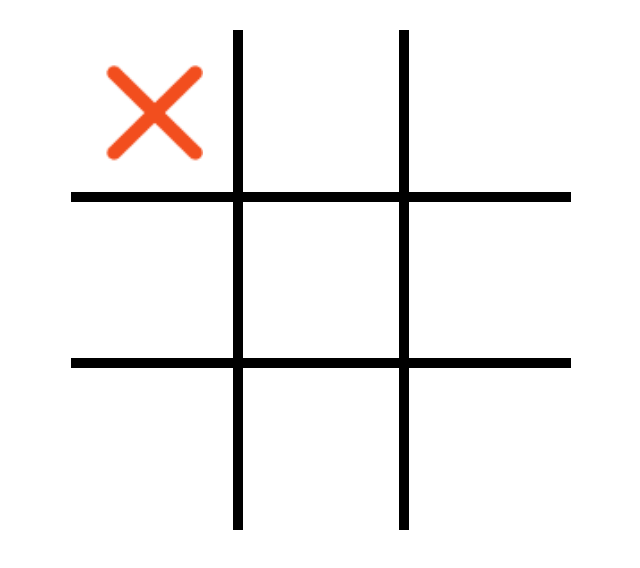
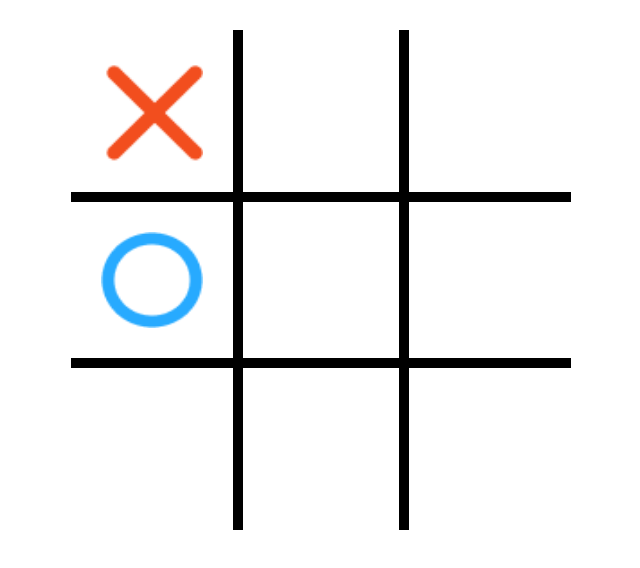
Before and after one commit to Abdullah0f/tic-tac-toe, a React (Create React App) app: page / in a window 1280 px wide. Both pictures are taken after a click on the element 473 px from the left and 113 px from the top of the page. Shown: the top 568 px of the page, without its empty margins (319-959 px from the left). Built offline with nearby package versions, Linux system fonts and the light colour scheme.

Commit message:
optimizes

```diff
--- a/src/App.css
+++ b/src/App.css
@@ -3,6 +3,12 @@ display:none;
 }
  .o{
 display:none;
+}
+.x.show{
+display:inline;
+}
+ .o.show{
+display:inline;
 }
 .board{
   width: 500px;
@@ -18,16 +24,16 @@ display:none;
   cursor: pointer;
 }
 
-#cell-1,#cell-4,#cell-7{
+#cell-0,#cell-3,#cell-6{
   border-left: none;
 }
-#cell-3,#cell-6,#cell-9{
+#cell-2,#cell-5,#cell-8{
   border-right: none;
 }
-#cell-1,#cell-2,#cell-3{
+#cell-0,#cell-1,#cell-2{
   border-top: none;
 }
-#cell-7,#cell-8,#cell-9{
+#cell-6,#cell-7,#cell-8{
   border-bottom: none;
 }
 
--- a/src/App.js
+++ b/src/App.js
@@ -1,17 +1,28 @@
 import { checkWinner } from "./utils/functions";
+import { AiTurn } from "./utils/Ai";
 import "./App.css";
 import Board from "./components/board";
-import { useState } from "react";
+import { useEffect, useState } from "react";
 
 function App() {
   const X = "X";
   const O = "O";
   const [turn, setTurn] = useState(X);
+  const [gameMode, setGameMode] = useState("singleplayer");
   const [gameBoard, setGameBoard] = useState([0, 0, 0, 0, 0, 0, 0, 0, 0]);
+  useEffect(() => {
+    if (gameBoard.every((cell) => cell === 0)) return;
+    if (checkWinner(gameBoard)) finish("win");
+    else if (gameBoard.every((cell) => cell !== 0)) finish("draw");
+    else setTurn((t) => (t === X ? O : X));
+  }, [gameBoard]);
 
-  const showElement = (element) => {
-    element.style.display = "inline";
-  };
+  useEffect(() => {
+    if (gameMode === "singleplayer" && turn === O) {
+      setGameBoard(AiTurn(gameBoard));
+    }
+  }, [turn]);
+
   const finish = async (type) => {
     await new Promise((r) => setTimeout(r, 50));
     type === "win" ? alert(`${turn} wins!`) : alert("Draw!");
@@ -20,34 +31,20 @@ function App() {
   const reset = () => {
     setGameBoard([0, 0, 0, 0, 0, 0, 0, 0, 0]);
     setTurn(X);
-    const cells = document.querySelectorAll(".cell");
-    cells.forEach((cell) => {
-      cell.querySelector(".x").style.display = "none";
-      cell.querySelector(".o").style.display = "none";
-    });
   };
+
   const handleClick = ({ target }) => {
     if (
       !target.classList.contains("cell") ||
-      gameBoard[target.id.slice(-1) - 1] != 0
+      gameBoard[target.id.slice(-1)] !== 0
     )
       return;
 
     const gameBoardCopy = [...gameBoard];
-    gameBoardCopy[target.id.slice(-1) - 1] = turn === X ? 1 : -1;
+    gameBoardCopy[target.id.slice(-1)] = turn === X ? 1 : -1;
     setGameBoard(gameBoardCopy);
-
-    turn === X
-      ? showElement(target.querySelector(".x"))
-      : showElement(target.querySelector(".o"));
-
-    if (checkWinner(gameBoardCopy)) {
-      finish("win");
-    }
-    if (gameBoardCopy.every((cell) => cell !== 0)) finish("draw");
-    setTurn(turn === X ? O : X);
   };
-  return <Board onClick={handleClick} />;
+  return <Board onClick={handleClick} gameBoard={gameBoard} />;
 }
 
 export default App;
--- a/src/components/board.jsx
+++ b/src/components/board.jsx
@@ -1,10 +1,10 @@
 import Column from "./column";
-const Board = ({ onClick }) => {
+const Board = ({ onClick, gameBoard }) => {
   return (
     <div className="board">
-      <Column indexes={[1, 4, 7]} onClick={onClick} />
-      <Column indexes={[2, 5, 8]} onClick={onClick} />
-      <Column indexes={[3, 6, 9]} onClick={onClick} />
+      <Column indexes={[0, 3, 6]} onClick={onClick} gameBoard={gameBoard} />
+      <Column indexes={[1, 4, 7]} onClick={onClick} gameBoard={gameBoard} />
+      <Column indexes={[2, 5, 8]} onClick={onClick} gameBoard={gameBoard} />
     </div>
   );
 };
--- a/src/components/cell.jsx
+++ b/src/components/cell.jsx
@@ -1,10 +1,14 @@
 import X from "../imgs/X.png";
 import O from "../imgs/O.png";
-const Cell = ({ index, onClick }) => {
+const Cell = ({ index, onClick, gameBoard }) => {
+  const getClass = (thing) => {
+    if (thing === "x") return "x" + (gameBoard[index] === 1 ? " show" : "");
+    else return "o" + (gameBoard[index] === -1 ? " show" : "");
+  };
   return (
     <div className="cell" id={"cell-" + index} onClick={onClick}>
-      <img className="x" src={X} alt="" />
-      <img className="o" src={O} alt="" />
+      <img className={getClass("x")} src={X} alt="" />
+      <img className={getClass()} src={O} alt="" />
     </div>
   );
 };
--- a/src/components/column.jsx
+++ b/src/components/column.jsx
@@ -1,9 +1,14 @@
 import Cell from "./cell";
-const Column = ({ indexes, onClick }) => {
+const Column = ({ indexes, onClick, gameBoard }) => {
   return (
     <div className="col">
       {indexes.map((index) => (
-        <Cell key={index} index={index} onClick={onClick} />
+        <Cell
+          key={index}
+          index={index}
+          onClick={onClick}
+          gameBoard={gameBoard}
+        />
       ))}
     </div>
   );
--- /dev/null
+++ b/src/utils/Ai.js
@@ -0,0 +1,14 @@
+export function AiTurn(gameBoard, setGameBoard) {
+  //crates random number between 0 and 8
+  const random = Math.floor(Math.random() * 9);
+  //checks if the random number is already taken
+  if (gameBoard[random] === 0) {
+    //if not, it sets the gameBoard to the random number
+    const gameBoardCopy = [...gameBoard];
+    gameBoardCopy[random] = -1;
+    return gameBoardCopy;
+  } else {
+    //if it is, it calls the function again
+    return AiTurn(gameBoard, setGameBoard);
+  }
+}
--- a/src/utils/functions.js
+++ b/src/utils/functions.js
@@ -20,3 +20,7 @@ export function checkWinner(gameBoard) {
   }
   return null;
 }
+
+export const showElement = (element) => {
+  element.style.display = "inline";
+};
```
